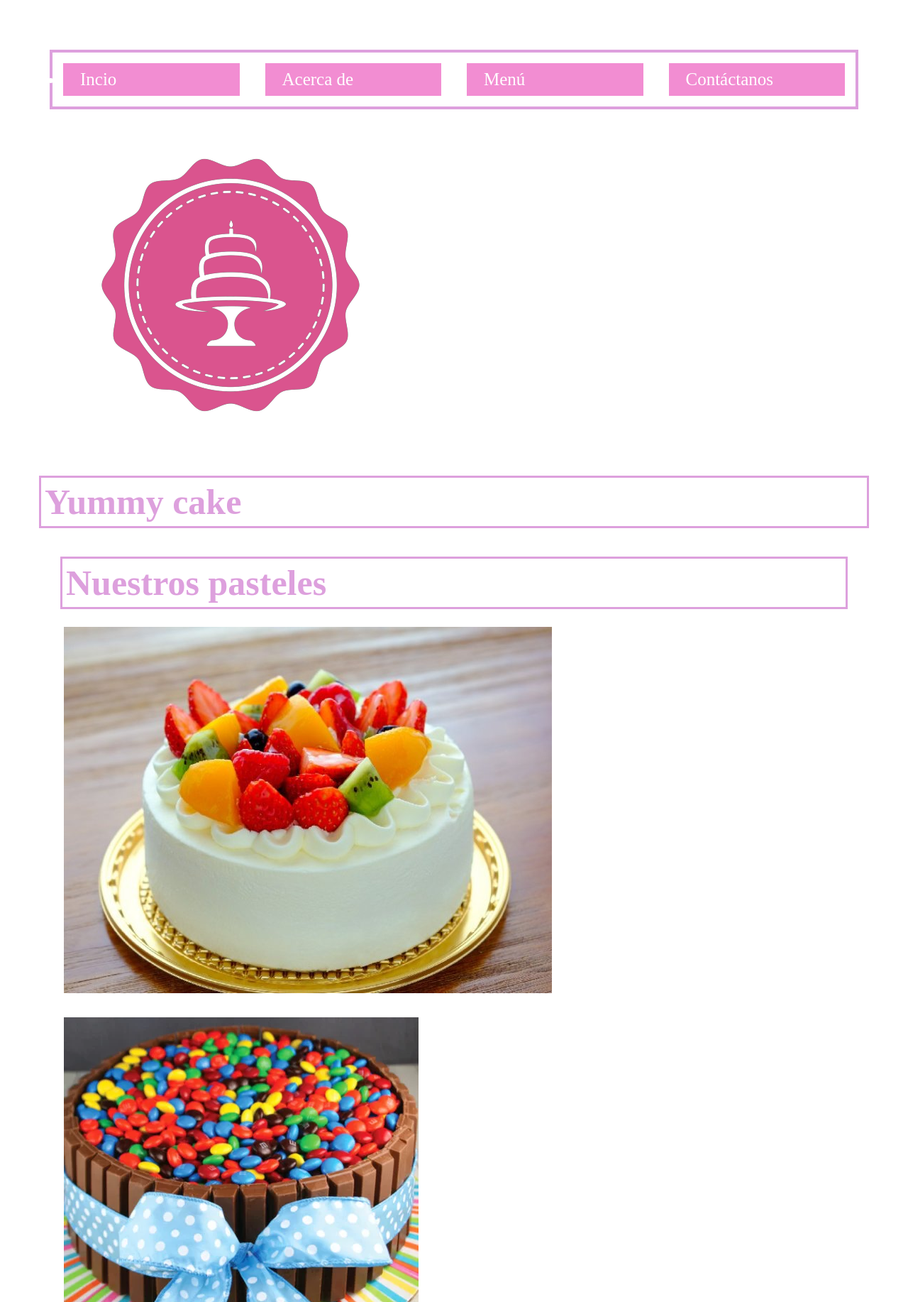
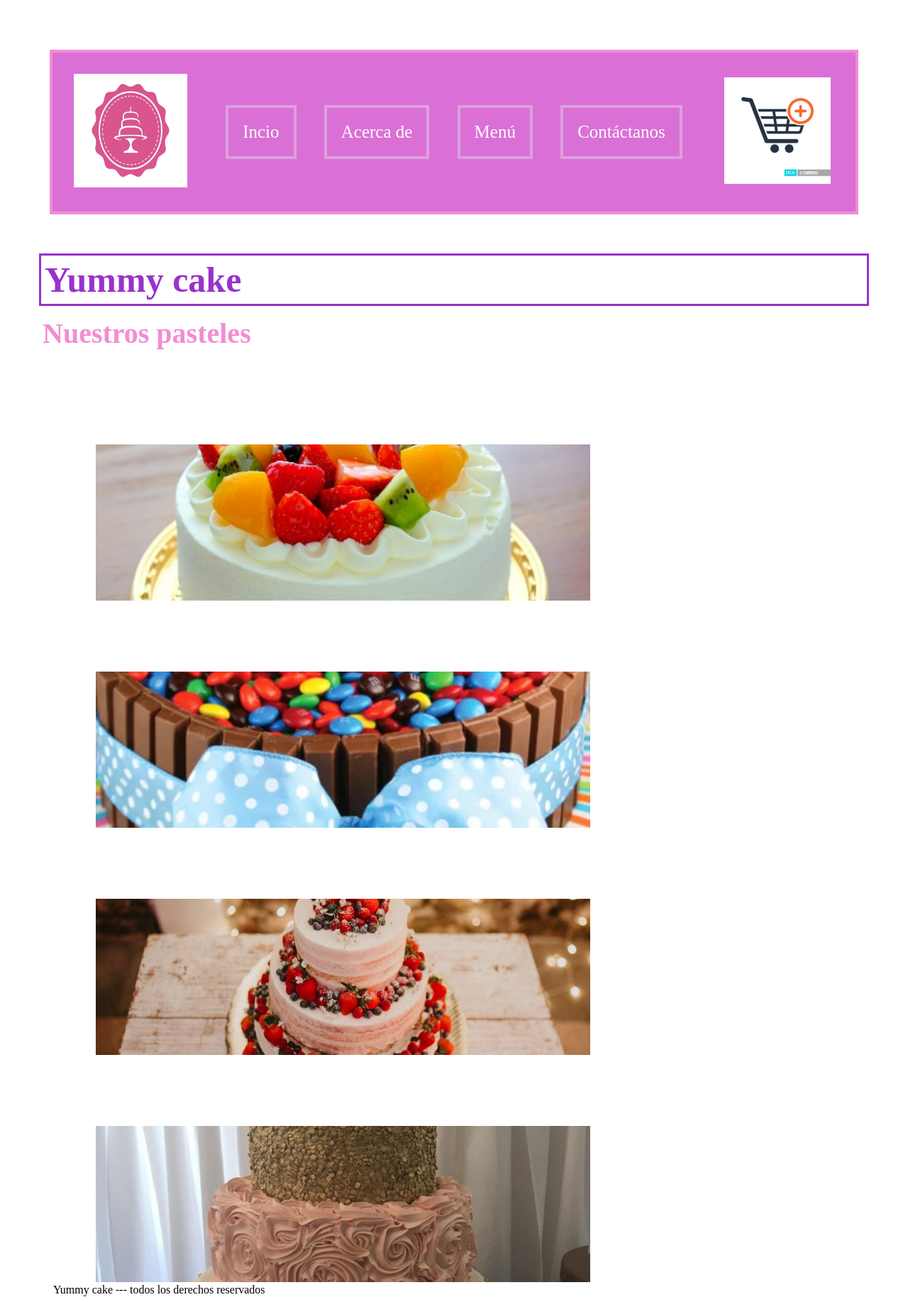
Before and after one commit to MonseSanchez25/curso-desarrollo-web-1, a plain HTML site: page inicio.html in a window 1280 px wide. Shown: the top 1834 px of the page at 71% size. Drawn offline with Linux system fonts and the light colour scheme.

Commit message:
Agregamos elementos de Box Model y Flexbox

```diff
--- a/inicio.html
+++ b/inicio.html
@@ -10,36 +10,59 @@
 <body>
     <header>
         <nav>
-            <ul class="ulinicio">
-                <li>
+            <ul class="nav-bar">
+                <div>
+                    <img class="logoNav" src="./Imagenes/logo.png" alt=" Logo prastelerias Yuumy cake">
+                </div>
+                <li class="nav-items">
                     <a href="./inicio.html">Incio</a>
                 </li>
-                <li>
+                <li class="nav-items">
                     <a href="./acerca-de.html">Acerca de</a>
                 </li>
-                <li>
+                <li class="nav-items">
                     <a href="./menú.html">Menú</a>
                 </li>
-                <li>
+                <li class="nav-items">
                     <a href="./Contáctanos.html">Contáctanos</a>
                 </li>
+                <div>
+                    <img class="CarritoDeCompras" src="./Imagenes/carrito de compras.webp" alt=" imgcarritodecompras">
+                </div>
             </ul>
         </nav>
-        <div>
-            <img src="./Imagenes/logo.png" alt="Logo Yummy cake pasteleria">
-        </div>
     </header>
     <main>
         <h1>Yummy cake</h1>
-        <section>
-            <div>
-                <h1>Nuestros pasteles</h2>
-                <img src="./Imagenes/pastel 1.jpg" alt="Pastel sencillo">
-                <img src="./Imagenes/pastel 2.webp" alt="Tarta">
-                <img src="./Imagenes/pastel 3.jpeg" alt="Pastel de bodas">
-                <img src="./Imagenes/pastel 4.jpg" alt="Pastel de XV años">
-
+        <h2>Nuestros pasteles</h2>
+        <div class="container-img">
+            <div class="box-img">
+                <a href="#"> <figure>
+                    <img src="./Imagenes/pastel 1.jpg" alt="pastel sensillo">
+                </figure></a>
             </div>
+        </div>
+        <div class="container-img">
+            <div class="box-img">
+                <a href="#"> <figure>
+                    <img src="./Imagenes/pastel 2.webp" alt="Tarta">
+                </figure></a>
+            </div>
+        </div>
+        <div class="container-img">
+            <div class="box-img">
+                <a href="#"> <figure>
+                    <img src="./Imagenes/pastel 3.jpeg" alt="Pastel de bodas">
+                </figure></a>
+            </div>
+        </div>
+        <div class="container-img">
+            <div class="box-img">
+                <a href="#"> <figure>
+                    <img src="./Imagenes/pastel 4.jpg" alt="Pastel de XV años">
+                </figure></a>
+            </div>
+        </div>
         <footer>
             <p>Yummy cake --- todos los derechos reservados</p>
         </footer>
--- a/styles.css
+++ b/styles.css
@@ -2,7 +2,7 @@
     padding: 5px; }
 
 h1 {
-    color: plum;
+    color:darkorchid;
 font-size: 50px;
 box-sizing:border-box;
 border-style: solid;}
@@ -34,47 +34,25 @@ border: 4px; border-style: solid; border-color:plum;
 justify-content: space-evenly; text-decoration: none; color: white; align-items:center;}
 
 a {color: white; text-decoration: none;}
-.logoindex {height: 50px; display: flex; align-items: center;}
 
-.ulIndex li{ flex: 1;
-    flex-shrink: 0;
-    flex-grow: 1;
-    border: 4px; border-style: solid; background-color:#f28dd2; border-color:#f28dd2;align-items:center;}
+.logoNav {width: 150px; height: 150px; background-color: white;}
+.CarritoDeCompras {width: 150px;height: 150px;}
 
-.ulinicio {font-family:'Times New Roman', Times, serif;
+.nav-items {font-family:'Times New Roman', Times, serif;
     font-size: 25px;
-   display: flex; gap: 1rem;
-border: 4px; border-style: solid; border-color: plum;
-justify-content: space-evenly; color: white; align-items:stretch;}
-.ulinicio li {flex: 1;
-    flex-shrink: 0;
-    flex-grow: 1;
-    border: 4px; border-style: solid; border-color:#f28dd2; background-color:#f28dd2; align-items:stretch;}
+   display:flex; gap: 2rem; border: 4px; border-style: solid; border-color: plum;
+justify-content:space-between; color: white; align-items:stretch;}
 
-.ulacerca-de {font-family:'Times New Roman', Times, serif;
-    font-size: 25px;
-   display: flex; gap: 1rem;
-border: 4px; border-style: solid; border-color:plum;
-justify-content: space-evenly; color: white;align-items:stretch;}
-.ulacerca-de li {flex: 1;
-    flex-shrink: 0;
-    flex-grow: 1;
-    border: 4px; border-style: solid; border-color:#f28dd2; background-color:#f28dd2;align-items:stretch;}
+.nav-bar {flex-shrink: 0; flex-grow: 1; border: 4px; border-style: solid; border-color:#f28dd2; background-color:orchid; align-items:stretch; display: flex; align-items: center; justify-content: space-between;}
 
-.ulmenú {font-family:'Times New Roman', Times, serif;
-    font-size: 25px;
-   display: flex; gap: 1rem;
-border: 4px; border-style: solid; border-color:plum; color: white;align-items:stretch;}
-.ulmenú li {flex: 1;
-    flex-shrink: 0;
-    flex-grow: 1;
-    border: 4px; border-style: solid; border-color:#f28dd2; background-color:#f28dd2;align-items:stretch;}
+.cover {background-image: url("./Imagenes/18bc7540305a86f2e4f45fb8d9a8ccc6.jpg");}
 
-.ulcontactanos {font-family:'Times New Roman', Times, serif;
-    font-size: 25px;
-   display: flex; gap: 1rem;
-border: 4px; border-style: solid; border-color:plum;align-items:stretch;}
-.ulcontactanos li {flex: 1;
-    flex-shrink: 0;
-    flex-grow: 1;
-    border: 4px; border-style: solid; border-color:#f28dd2; background-color:#f28dd2;align-items:stretch;}
+.container-img{width:100%; max-width: 1100px; margin: auto; margin-top: 60px; margin-bottom: 60 px; display: grid;grid-template-columns: repeat(3, 1fr);grid-template-rows: 250px; grid-gap: 20px;}
+
+.container-img .box-img figure{width:100% ; height: 100%;}
+
+.container-img .box-img img{ width: 100%;height: 100%;object-fit: cover;}
+
+.container-img .box-img:nth-last-child(1){grid-column-start: span 2 ;}
+
+.box-img:nth-last-child(2){grid-column-start: span 2 ;}
```
Also changed, not shown: Contáctanos.html (+11 -8 lines), acerca-de.html (+11 -8 lines), index..html (+8 -6 lines), menú.html (+11 -8 lines), Imagenes/carrito de compras.webp (added).
